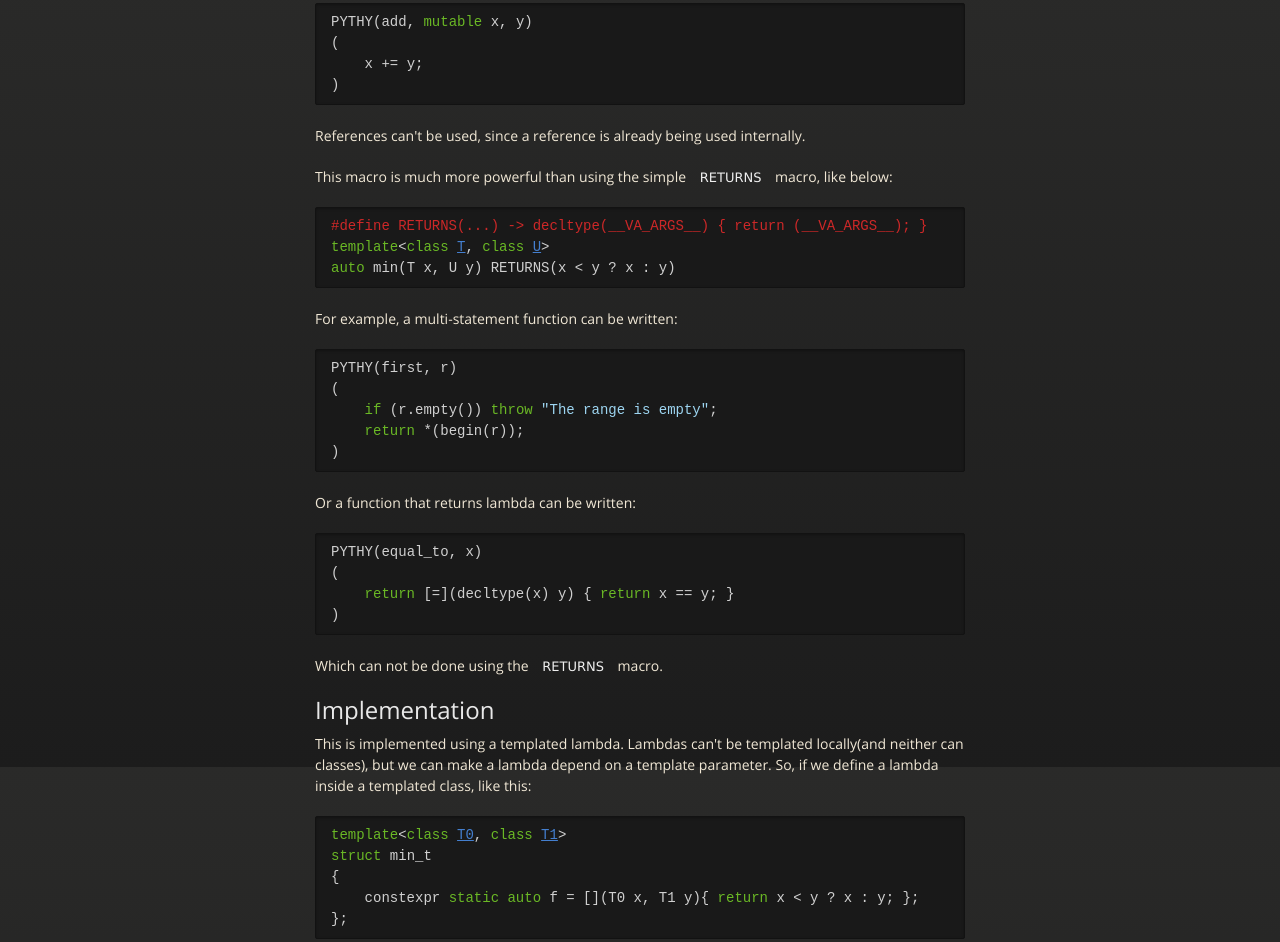
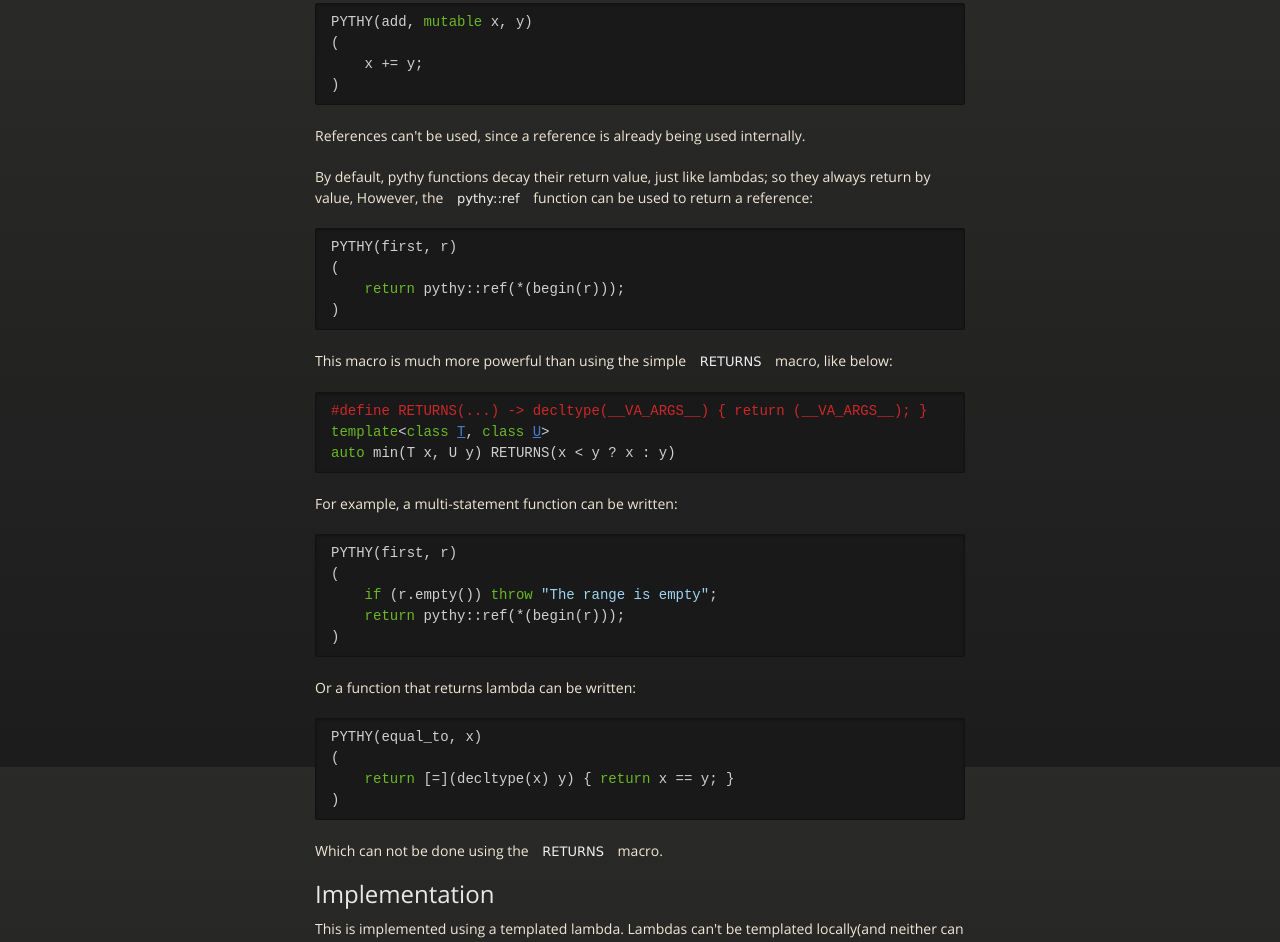
Before and after one commit to pfultz2/Pythy, a plain HTML site: page index.html in a window 1280 px wide. Shown: the part 833-1775 px from the top of the page. Drawn offline with nearby package versions, Linux system fonts and the light colour scheme.

Commit message:
Create gh-pages branch via GitHub

```diff
--- a/index.html
+++ b/index.html
@@ -72,6 +72,14 @@
 
 <p>References can't be used, since a reference is already being used internally. </p>
 
+<p>By default, pythy functions decay their return value, just like lambdas; so they always return by value, However, the <code>pythy::ref</code> function can be used to return a reference:</p>
+
+<div class="highlight"><pre><span class="n">PYTHY</span><span class="p">(</span><span class="n">first</span><span class="p">,</span> <span class="n">r</span><span class="p">)</span>
+<span class="p">(</span>
+    <span class="k">return</span> <span class="n">pythy</span><span class="o">::</span><span class="n">ref</span><span class="p">(</span><span class="o">*</span><span class="p">(</span><span class="n">begin</span><span class="p">(</span><span class="n">r</span><span class="p">)));</span>
+<span class="p">)</span>
+</pre></div>
+
 <p>This macro is much more powerful than using the simple <code>RETURNS</code> macro, like below: </p>
 
 <div class="highlight"><pre><span class="cp">#define RETURNS(...) -&gt; decltype(__VA_ARGS__) { return (__VA_ARGS__); }</span>
@@ -84,7 +92,7 @@
 <div class="highlight"><pre><span class="n">PYTHY</span><span class="p">(</span><span class="n">first</span><span class="p">,</span> <span class="n">r</span><span class="p">)</span>
 <span class="p">(</span>
     <span class="k">if</span> <span class="p">(</span><span class="n">r</span><span class="p">.</span><span class="n">empty</span><span class="p">())</span> <span class="k">throw</span> <span class="s">"The range is empty"</span><span class="p">;</span>
-    <span class="k">return</span> <span class="o">*</span><span class="p">(</span><span class="n">begin</span><span class="p">(</span><span class="n">r</span><span class="p">));</span>
+    <span class="k">return</span> <span class="n">pythy</span><span class="o">::</span><span class="n">ref</span><span class="p">(</span><span class="o">*</span><span class="p">(</span><span class="n">begin</span><span class="p">(</span><span class="n">r</span><span class="p">)));</span>
 <span class="p">)</span>
 </pre></div>
 
@@ -129,11 +137,11 @@
 <span class="k">auto</span> <span class="n">min</span><span class="p">(</span><span class="n">T0</span> <span class="n">x</span><span class="p">,</span> <span class="n">T1</span> <span class="n">x</span><span class="p">)</span> <span class="n">RETURNS</span><span class="p">((</span><span class="o">*</span><span class="n">min_t</span><span class="o">&lt;</span><span class="n">T0</span><span class="p">,</span> <span class="n">T1</span><span class="o">&gt;::</span><span class="n">f</span><span class="p">)(</span><span class="n">x</span><span class="p">,</span> <span class="n">y</span><span class="p">))</span>
 </pre></div>
 
-<p>It appears that we are derefencing a null pointer. Remember in C++ when dereferencing a null pointer, undefined behavior occurs when there is an rvalue-to-lvalue conversion. However, since a non-capturing lambda closure is almost always implemented as an object with no members, undefined behavior never occurs, since it won't access any of its members. Its highly unlikely that a non-capturing lambda closure could be implemented another way since it must be convertible to a function pointer. But perhaps not? </p>
+<p>It appears that we are derefencing a null pointer. Remember in C++ when dereferencing a null pointer, undefined behavior occurs when there is an lvalue-to-rvalue conversion. However, since a non-capturing lambda closure is almost always implemented as an object with no members, undefined behavior never occurs, since it won't access any of its members. Its highly unlikely that a non-capturing lambda closure could be implemented another way since it must be convertible to a function pointer. But the library does statically assert that the closure object is empty to avoid any possible undefined behavior.</p>
 
 <h2>Requirements</h2>
 
-<p>This requires a compiler that supports <code>auto</code>, <code>constexpr</code> and lambdas. It also relies on boost. For some compilers the <code>-DBOOST_PP_VARIADICS=1</code> must be passed into the compiler.</p>
+<p>This requires a compiler that supports <code>auto</code>, <code>constexpr</code> and lambdas. It also relies on boost. For some compilers the <code>-DBOOST_PP_VARIADICS=1</code> must be passed into the compiler. </p>
       </section>
 
     </div>
```
Also changed, not shown: params.json (+1 -1 lines).
